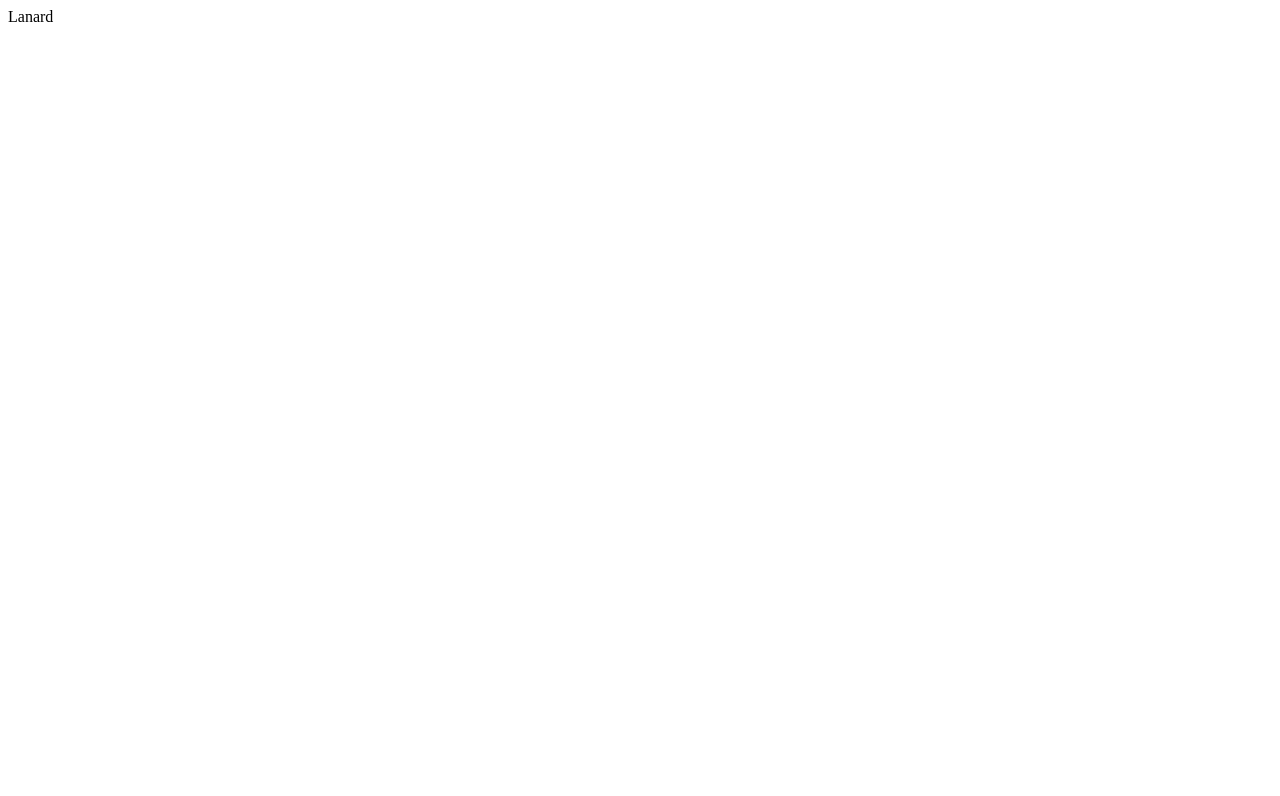
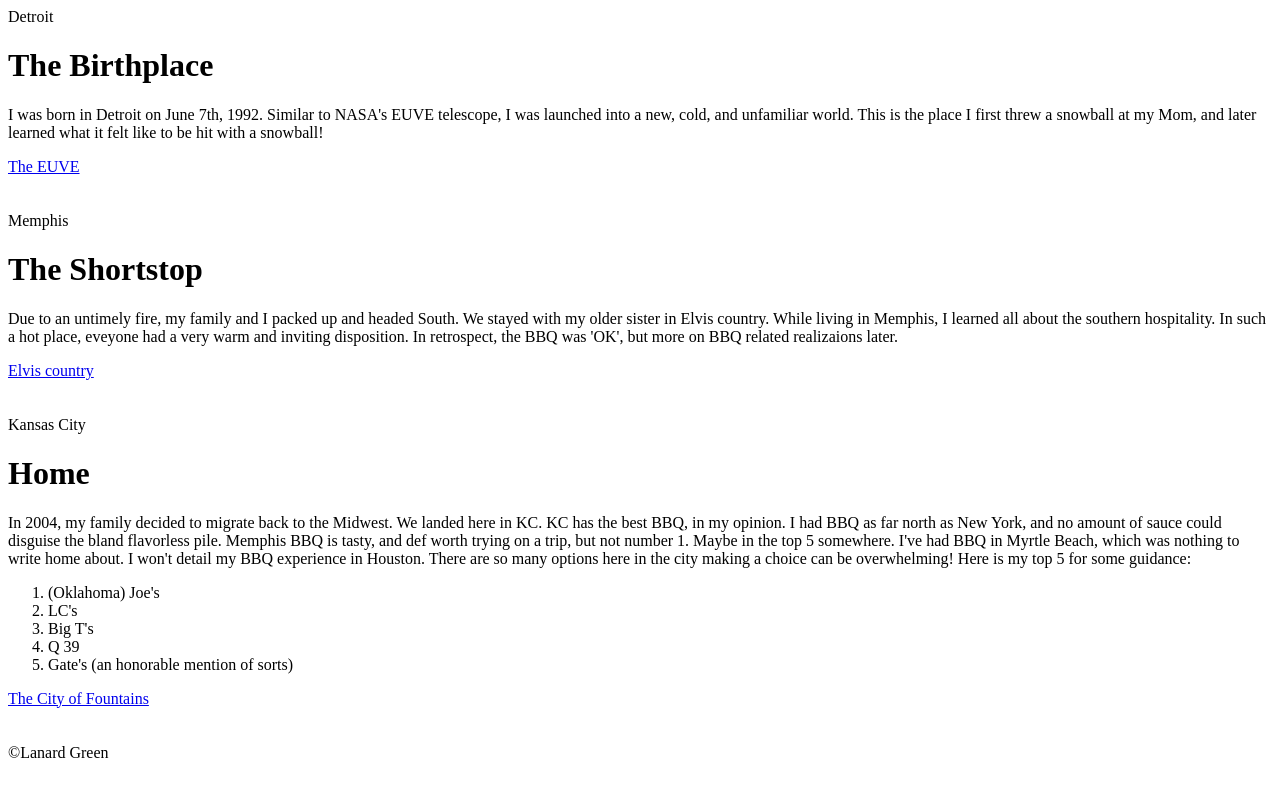
Before and after one commit to KLCT/HTML-me-something, a plain HTML site: page index.html in a window 1280 px wide. Drawn offline with Linux system fonts and the light colour scheme.

Commit message:
Almost finished HTML page

```diff
--- a/index.html
+++ b/index.html
@@ -1 +1,44 @@
-<p>Lanard</p>
+<!DOCTYPE html>
+
+<html>
+    <head>
+        <title>The Journey</title>
+    </head>
+
+    <body>
+        <main>
+            <header>Detroit</header>
+                <h1>The Birthplace</h1>
+                <p>
+                    I was born in Detroit on June 7th, 1992. Similar to NASA's EUVE telescope, I was launched into a new, cold, and unfamiliar world. This is the place I first threw a snowball at my Mom, and later learned what it felt like to be hit with a snowball!
+                </p>
+                <article>
+                    <a href="images/euve__3.jpg">The EUVE</a>
+                </article>
+                <br></br>
+            <header>Memphis</header>
+                <h1>The Shortstop</h1>
+                <p>Due to an untimely fire, my family and I packed up and headed South. We stayed with my older sister in Elvis country. While living in Memphis, I learned all about the southern hospitality. In such a hot place, eveyone had a very warm and inviting disposition. In retrospect, the BBQ was 'OK', but more on BBQ related realizaions later.</p>
+                <article>
+                    <a href="images/elvis.jpg">Elvis country</a>
+                </article>
+                <br></br>
+            <header>Kansas City</header>
+                <h1>Home</h1>
+                <p>In 2004, my family decided to migrate back to the Midwest. We landed here in KC. KC has the best BBQ, in my opinion. I had BBQ as far north as New York, and no amount of sauce could disguise the bland flavorless pile. Memphis BBQ is tasty, and def worth trying on a trip, but not number 1. Maybe in the top 5 somewhere. I've had BBQ in Myrtle Beach, which was nothing to write home about. I won't detail my BBQ experience in Houston. There are so many options here in the city making a choice can be overwhelming! Here is my top 5 for some guidance:
+                        <ol>
+                            <li>(Oklahoma) Joe's</li>
+                            <li>LC's</li>
+                            <li>Big T's</li>
+                            <li>Q 39</li>
+                            <li>Gate's (an honorable mention of sorts)</li>
+                        </ol>
+                </p>
+                <article>
+                    <a href="images/kc.jpg">The City of Fountains</a>
+                </article>
+        </main>
+        <br></br>
+        <footer>&#169;Lanard Green</footer>
+    </body>
+</html>
```
